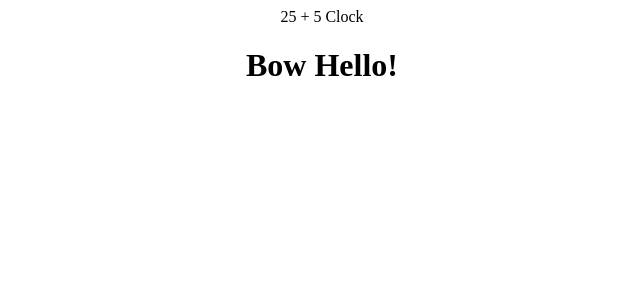
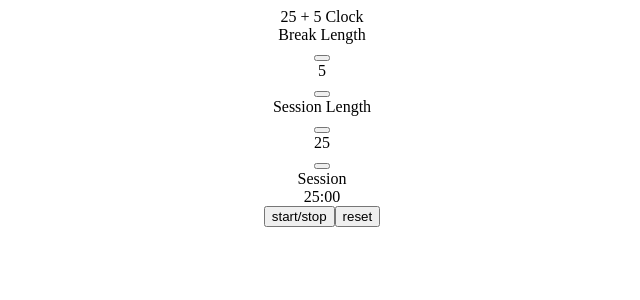
Before and after one commit to Ceddyp19/25-5-Clock, a React (Create React App) app in the folder app/: page / in a window 1280 px wide. Shown: the top 300 px of the page, without its empty margins (318-958 px from the left). Built offline with nearby package versions, Linux system fonts and the light colour scheme.

Commit message:
added elements to components

```diff
--- a/app/src/App.js
+++ b/app/src/App.js
@@ -1,16 +1,28 @@
 import './App.css';
 import TimerControl from './components/TimerControl';
 import React from 'react';
-
-
+import LengthControl from './components/LengthControl';
+import Timer from './components/Timer';
 
 
 class App extends React.Component {
-  render(){
+  constructor(props) {
+    super(props);
+    this.state = {
+      breakTime: 5,
+      sessionTime: 25
+    }
+  }
+
+
+  render() {
     return (
       <div id='container'>
         <div id="App">
           <div id='title'>25 + 5 Clock</div>
+          <LengthControl id='break-label' title='Break Length' decrementBtnId='break-decrement' incrementBtnId='break-increment' lengthId='break-length' value={this.state.breakTime} />
+          <LengthControl id='session-label' title='Session Length' decrementBtnId='session-decrement' incrementBtnId='session-increment' lengthId='session-length' value={this.state.sessionTime} />
+          <Timer />
           <TimerControl />
         </div>
       </div>
--- a/app/src/components/LengthControl.js
+++ b/app/src/components/LengthControl.js
@@ -0,0 +1,12 @@
+function LengthControl(props) {
+    return (
+        <>
+            <div id={props.id}>{props.title}</div>
+            <button className='length-btn' id={props.decrementBtnId}></button>
+            <div className='length-btn' id={props.lengthId}>{props.value}</div>
+            <button className='length-btn' id={props.incrementBtnId}></button>
+        </>
+    )
+}
+
+export default LengthControl;
--- a/app/src/components/Timer.js
+++ b/app/src/components/Timer.js
@@ -0,0 +1,12 @@
+function Timer() {
+    return (
+        <div className='timer'>
+            <div className='timer-wrapper'>
+                <div id='timer-label'>Session</div>
+                <div id='time-left'> 25:00 </div>
+        </div>
+        </div>
+    )
+}
+
+export default Timer;
--- a/app/src/components/TimerControl.js
+++ b/app/src/components/TimerControl.js
@@ -1,6 +1,9 @@
 
 export default function TimerControl() {
     return (
-        <h1>Bow Hello!</h1>
+        <div className='timer-control'>
+            <button id='start_stop'>start/stop</button>
+            <button id='reset'>reset</button>
+            </div>
     )
 }
```
Lines whose indentation alone changed are shown as unchanged.
